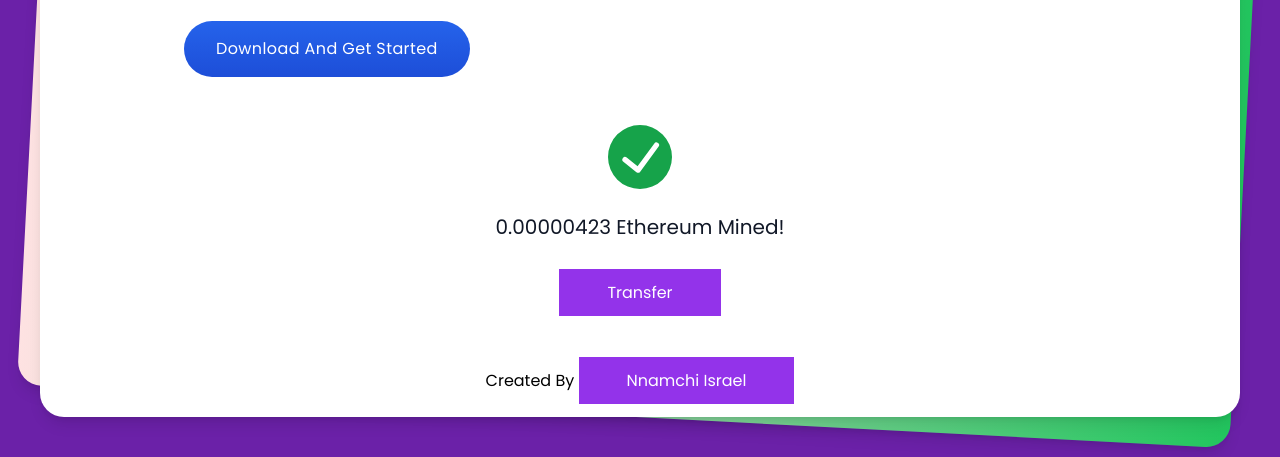
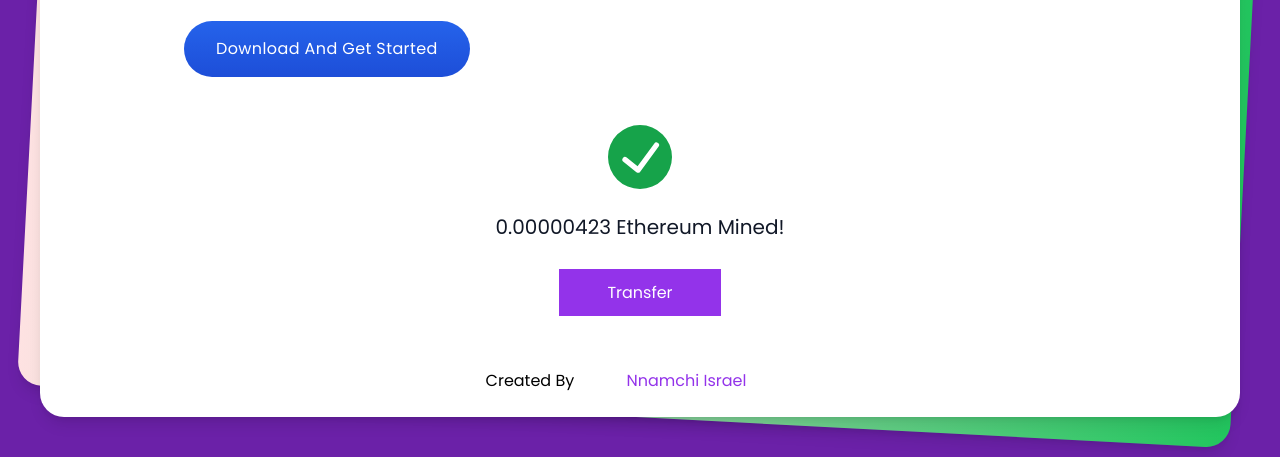
Before and after one commit to phaxadstudios/pycoin, a plain HTML site: page index.html in a window 1280 px wide. Shown: the part 535-992 px from the top of the page. Drawn offline with nearby package versions, Linux system fonts and the light colour scheme.

Commit message:
Update index.html

```diff
--- a/index.html
+++ b/index.html
@@ -115,7 +115,7 @@
   </div>
           <!-- /hero section -->
 <div class="p text-center">
-               Created By <a href="https://nnamchi-israel.vercel.app/" class="px-12 bg-purple-600 hover:bg-indigo-500 text-white py-3">
+               Created By <a href="https://nnamchi-israel.vercel.app/" class="px-12  text-purple-600 py-3">
                     Nnamchi Israel
                </a>
             </div>
```
